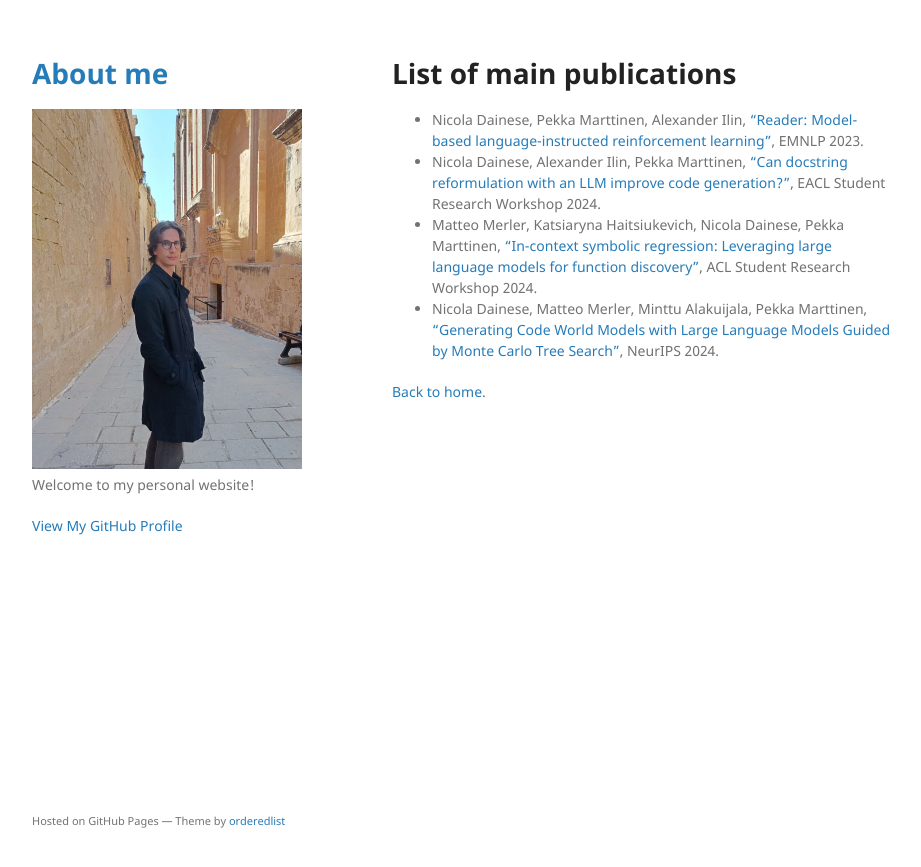
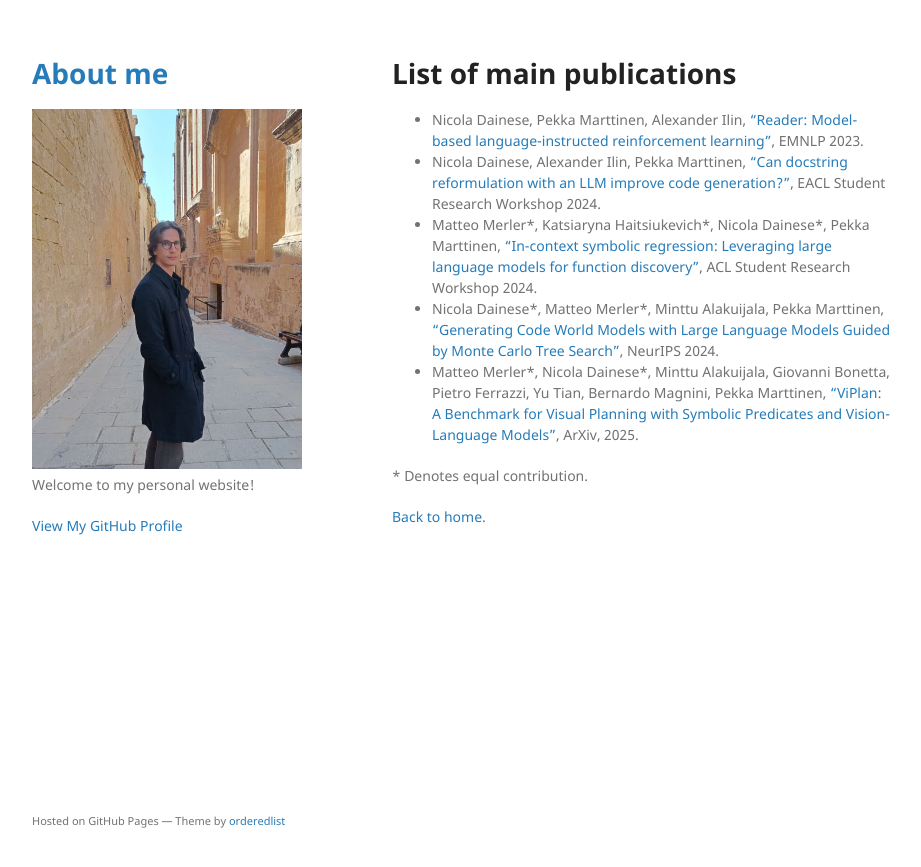
Before and after one commit to nicoladainese96/nicoladainese96.github.io, a Jekyll site: the page built from publications.md, in a window 1280 px wide. Shown: the top 867 px of the page, without its empty margins (178-1099 px from the left). Built offline with Jekyll 4.4.1, drawn with Linux system fonts in a browser that asks for light colours; our own code applies the rules of GitHub Pages for plain Markdown files.

```diff
--- a/publications.md
+++ b/publications.md
@@ -2,7 +2,10 @@
 
 - Nicola Dainese, Pekka Marttinen, Alexander Ilin, ["Reader: Model-based language-instructed reinforcement learning"](https://aclanthology.org/2023.emnlp-main.1032/), EMNLP 2023.
 - Nicola Dainese, Alexander Ilin, Pekka Marttinen, ["Can docstring reformulation with an LLM improve code generation?"](https://aclanthology.org/2024.eacl-srw.24/), EACL Student Research Workshop 2024.
-- Matteo Merler, Katsiaryna Haitsiukevich, Nicola Dainese, Pekka Marttinen, ["In-context symbolic regression: Leveraging large language models for function discovery"](https://aclanthology.org/2024.acl-srw.49/), ACL Student Research Workshop 2024.
-- Nicola Dainese, Matteo Merler, Minttu Alakuijala, Pekka Marttinen, ["Generating Code World Models with Large Language Models Guided by Monte Carlo Tree Search"](https://arxiv.org/abs/2405.15383), NeurIPS 2024.
+- Matteo Merler\*, Katsiaryna Haitsiukevich\*, Nicola Dainese\*, Pekka Marttinen, ["In-context symbolic regression: Leveraging large language models for function discovery"](https://aclanthology.org/2024.acl-srw.49/), ACL Student Research Workshop 2024.
+- Nicola Dainese\*, Matteo Merler\*, Minttu Alakuijala, Pekka Marttinen, ["Generating Code World Models with Large Language Models Guided by Monte Carlo Tree Search"](https://arxiv.org/abs/2405.15383), NeurIPS 2024.
+- Matteo Merler\*, Nicola Dainese\*, Minttu Alakuijala, Giovanni Bonetta, Pietro Ferrazzi, Yu Tian, Bernardo Magnini, Pekka Marttinen, ["ViPlan: A Benchmark for Visual Planning with Symbolic Predicates and Vision-Language Models"](https://arxiv.org/abs/2505.13180), ArXiv, 2025.
+
+\* Denotes equal contribution.
 
 [Back to home](index.md).
```
Also changed, not shown: blog.md (+1 -0 lines), blogs/thesis_summary_reflections.md (added, +81 -0 lines).
